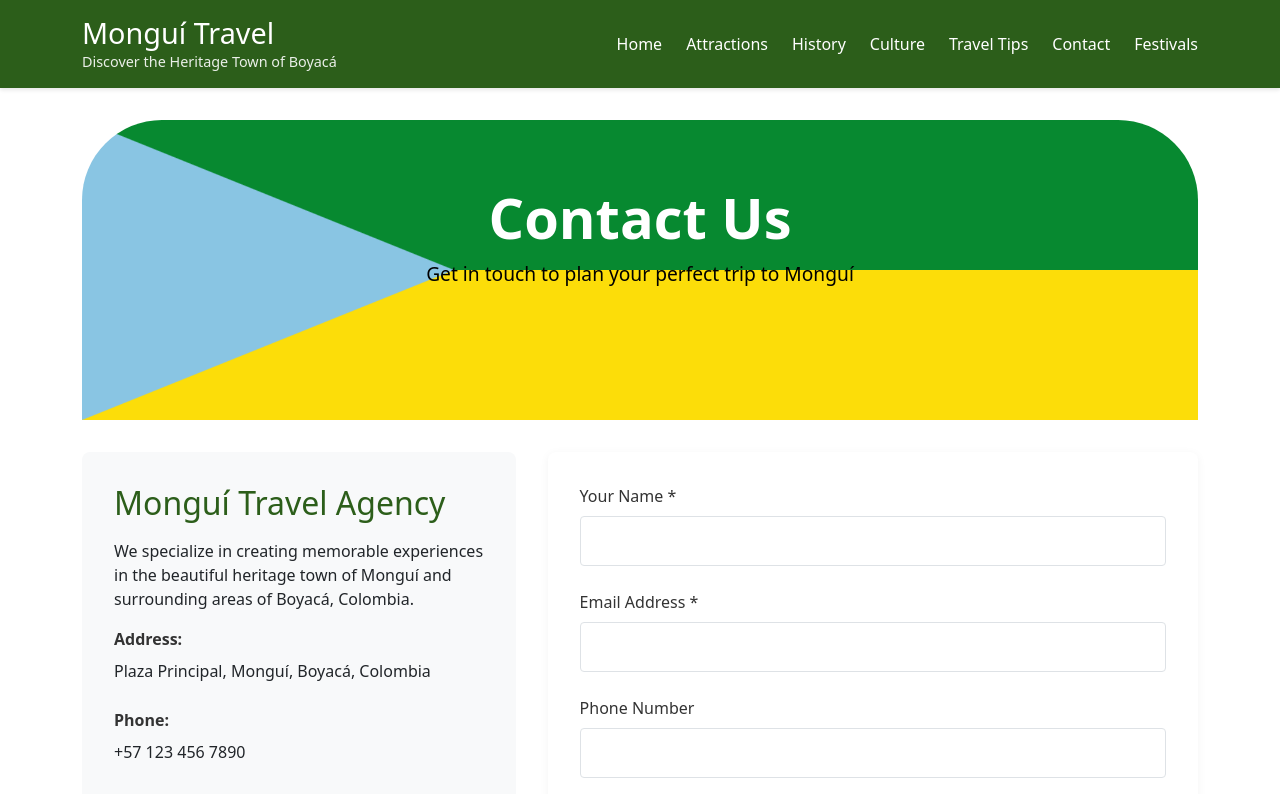
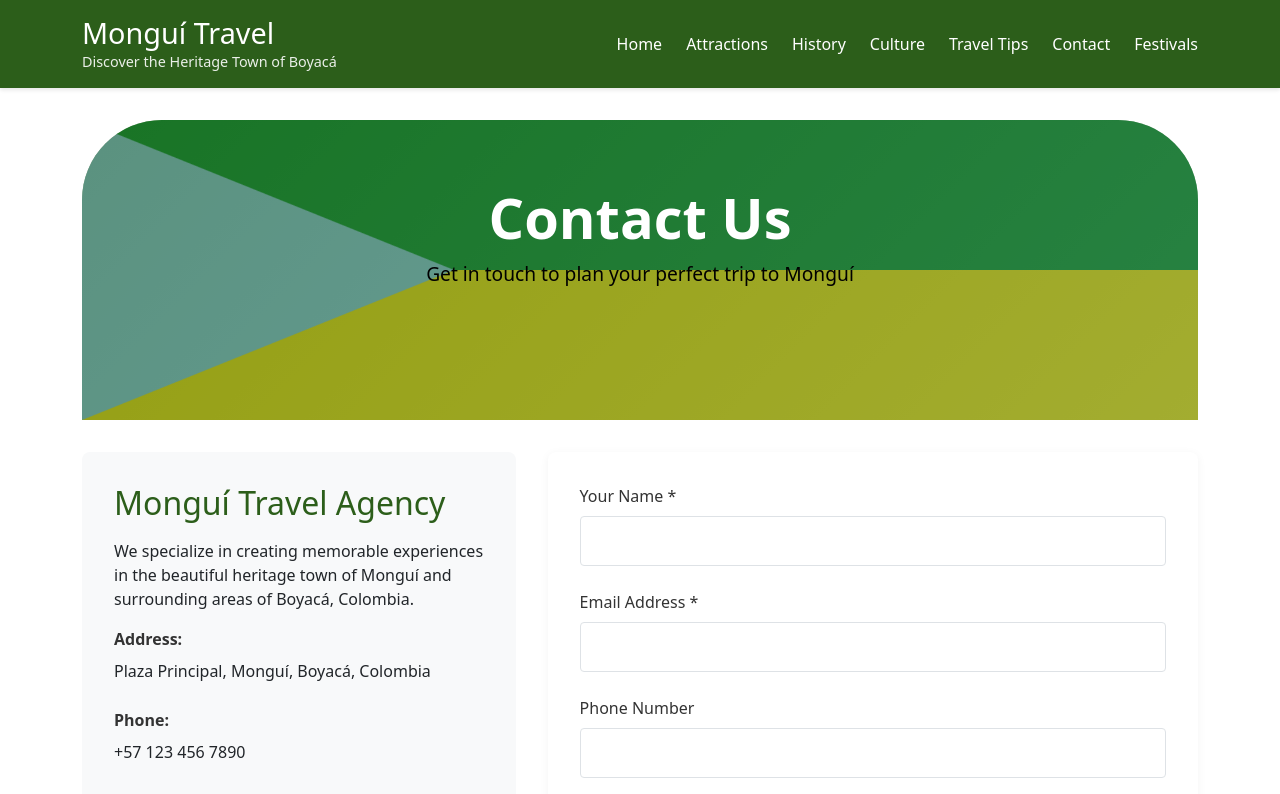
Before and after one commit to OscarCardozoDev/BoyacaTown, a React (Create React App) app: page /contact in a window 1280 px wide. Shown: the top 794 px of the page. Built offline with nearby package versions, Linux system fonts and the light colour scheme; a web font is replaced by a local one.

Commit message:
Update Festivos.css

```diff
--- a/src/components/pages/Festivos.css
+++ b/src/components/pages/Festivos.css
@@ -4,15 +4,32 @@
 
 .page-header {
   text-align: center;
-
-  background: url("../../assets/images/Flag_of_Monguí_\(Boyacá\).png");
-  background-size: 100% 100%;
+  position: relative;
   height: 300px;
 
   align-items: center;
   justify-content: center;
+  border-radius: 5rem 5rem 0 0;
+}
+
+.page-header::before {
+  content: '';
+  position: absolute;
+  top: 0;
+  left: 0;
+  right: 0;
+  bottom: 0;
+  background: url("../../assets/images/Flag_of_Monguí_\(Boyacá\).png");
+  background-size: 100% 100%;
   background-repeat: no-repeat;
   border-radius: 5rem 5rem 0 0;
+  opacity: 0.5;
+  z-index: 1;
+}
+
+.page-header > * {
+  position: relative;
+  z-index: 2;
 }
 
 .page-header h1 {
@@ -85,6 +102,7 @@
 }
 .transparente p {
 font-family: "Edu NSW ACT Cursive", cursive;
+color: #ffffff;
 }
 .transparente h1 {
 font-family: "Playfair Display", serif, sans-serif;
```
